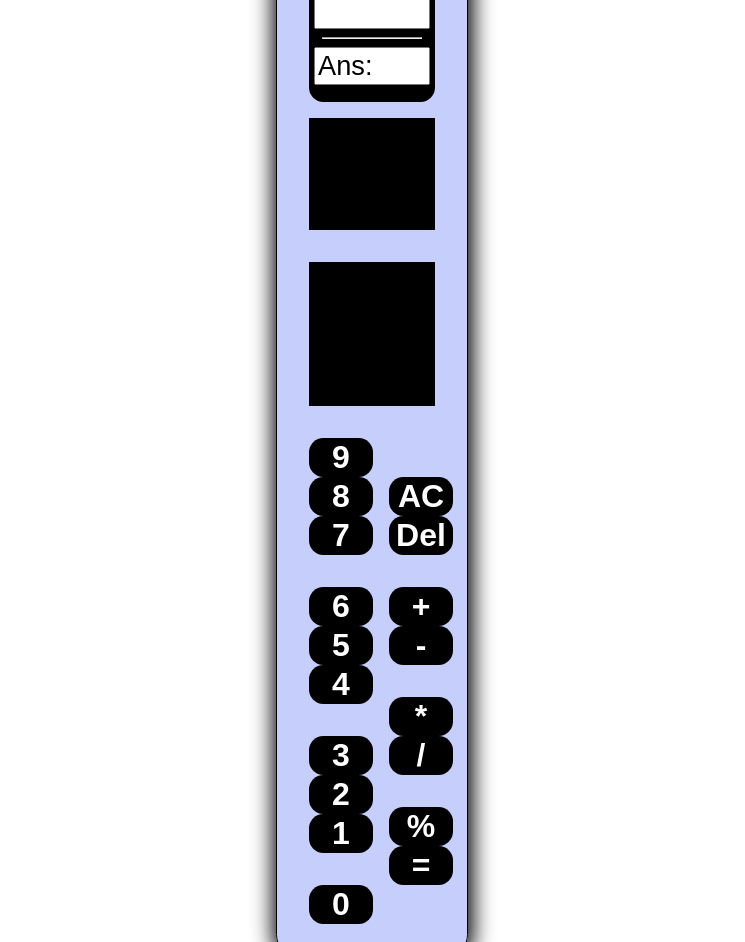
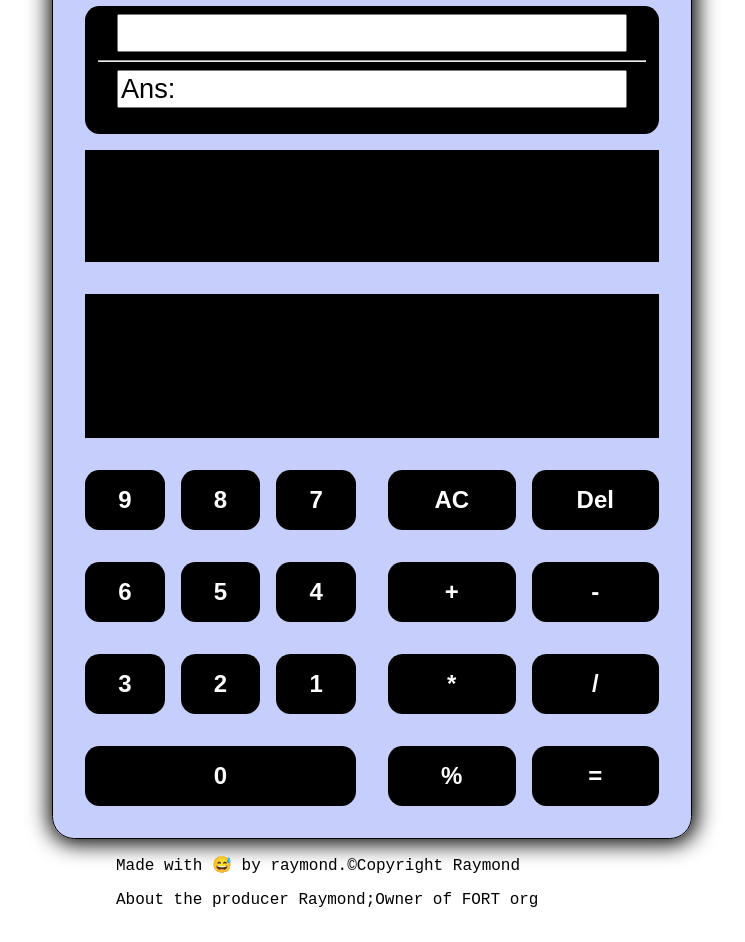
Before and after one commit to Raymond16-cyber/calculatorApp, a plain HTML site: page public/index.html in a window 1280 px wide. Shown: the part 107-1049 px from the top of the page, without its empty margins (268-1013 px from the left). Drawn offline with Linux system fonts and the light colour scheme.

Commit message:
first commit

```diff
--- a/public/css/style.css
+++ b/public/css/style.css
@@ -1,76 +1,64 @@
 body {
     margin: 0;
-    padding: 0 10rem 0 10rem;
+    padding: 0 2rem;
     box-sizing: border-box;
     font-family: 'Courier New', Courier, monospace;
-    /* height: 100vh; */
+}
 
-    /* background-image: url('https://images.unsplash.com/photo-1517841905240-472988babdf9?crop=entropy&cs=tinysrgb&fit=max&fm=jpg&ixid=MnwzNjUyOXwwfDF8c2VhcmNofDJ8fGNhbGN1bGF0b3J8ZW58MHx8fHwxNjg5NTY4NzQy&ixlib=rb-4.0.3&q=80&w=1080'); */
-
-
-}
-@media (min-width:730px) {
-    body{
-        /* display: none; */
-        padding: 0 34rem 0 34rem;
-    }
-}
-@media (max-width:1024px) {
-    body{
-        /* display: none; */
-
-        padding: 0 10rem 0 10rem;
+@media (min-width: 768px) {
+    body {
+        padding: 0 10rem;
     }
 }
 
-.calculator−container{
+@media (min-width: 1024px) {
+    body {
+        padding: 0 20rem;
+    }
+}
+
+.calculator-container {
     border: 1px solid black;
-    /* height: 100vh; */
-    padding: 0 2rem 2rem 2rem;
+    padding: 2rem;
     border-radius: 1.4rem;
     background-color: rgba(34, 65, 238, 0.253);
     box-shadow: 1px 1px 21px 4px black;
 }
-.calculator−container−inner{
+
+.calculator-container-inner {
     display: flex;
     flex-direction: column;
-
 }
 
-
-
-/* calculator output */
-.calc−output{
-    max-width: 100%;
+/* Calculator output */
+.calc-output {
+    width: 100%;
     height: 8rem;
     background-color: #000000;
     color: white;
-    /* justify-content: center; */
-    align-content: center;
-    text-align: center;
     border-radius: 0.9rem;
+}
 
-}
-.calc−output−upper, .calc−output−lower{
+.calc-output-upper, .calc-output-lower {
     display: flex;
     justify-content: center;
     align-items: center;
     font-weight: bold;
     padding: 0.5rem;
+}
 
-}
-.calc−output−hr{
+.calc-output-hr {
     margin: 0 0.8rem;
 }
-#output−fields{
+
+#output-fields {
     font-size: 1.7rem;
-    max-width: 98%;
+    width: 90%;
     height: 2rem;
-
 }
 
 /* Calculator controls */
-.calc−control{
+.calc-control {
     display: flex;
     justify-content: space-between;
     align-items: center;
@@ -78,64 +66,91 @@ body {
     width: 100%;
     height: 7rem;
     background-color: #000000;
-
 }
 
-/* Calculator bUTTONS */
-.calc−buttons{
+/* Calculator buttons */
+.calc-buttons {
     display: flex;
     flex-direction: column;
 }
-.upper−buttons{
+
+.upper-buttons {
     margin-top: 2rem;
     width: 100%;
     height: 9rem;
     background-color: #000000;
 }
 
- .lower−buttons{
+.lower-buttons {
     display: flex;
+    flex-wrap: wrap;
     justify-content: space-between;
-    align-items: center;
-    margin-top: 1rem;
     margin-top: 2rem;
- }
- .lower−btn−left{
+    gap: 2rem;
+}
+
+.lower-btn-left,
+.lower-btn-right {
     display: flex;
     flex-direction: column;
-    justify-content: space-between;
-    align-items: center;
-    margin-right: 1rem;
- }
- .lower−btn−left−inner{
+    gap: 1rem;
+    flex: 1;
+}
+.lower-btn-left-inner{
     display: flex;
     flex-direction: column;
     gap: 2rem;
 }
-.lower−btn−right−inner{
+.lower-btn-left-inner-one,.lower-btn-left-inner-two,.lower-btn-left-inner-three{
+    display: flex;
+    justify-content: space-between;
+    align-items: center;
+    gap: 1rem;
+}
+.lower-btn-right-inner{
     display: flex;
     flex-direction: column;
     gap: 2rem;
 }
-input[type="button"]{
-     width: 4rem;
-   /* /* height: 4rem; */
+input[type="button"] {
+    width: 100%;
+    padding: 1rem;
     background-color: #000000;
     color: white;
     border-radius: 0.9rem;
-    font-size: 2rem;
+    font-size: 1.5rem;
     font-weight: bold;
     border: none;
     cursor: pointer;
     transition: all 0.3s ease-in-out;
 }
-input[type="button"]:hover{
+
+input[type="button"]:hover {
     background-color: #ffffff;
     color: #000000;
-    transform: scale(1.1);
+    transform: scale(1.05);
 }
 
+input[type="text"] {
+    outline: none;
+    width: 90%;
+}
 
-input[type="text"]{
-    outline: none;
+/* Mobile optimization */
+@media (max-width: 600px) {
+    .lower-buttons {
+        flex-direction: column;
+    }
+
+    .lower-btn-left, .lower-btn-right {
+        width: 100%;
+    }
+
+    input[type="button"] {
+        font-size: 1.2rem;
+    }
+
+    .calc-output {
+        height: auto;
+    }
 }
--- a/public/index.html
+++ b/public/index.html
@@ -8,83 +8,196 @@
     <link rel="icon" href="assets/favicon.png" />
   </head>
   <body>
-
-    <div class="calculator−container">
-      <div class="head" style="display: flex;align-items: center;justify-content: space-between;">
+    <div class="calculator-container">
+      <div
+        class="head"
+        style="
+          display: flex;
+          align-items: center;
+          justify-content: space-between;
+        "
+      >
         <h1>FORT</h1>
-        <img src="assets/favicon.png" alt="" width="60" height="60">
+        <img src="assets/favicon.png" alt="" width="60" height="60" />
       </div>
-      <div class="calculator−container−inner">
-        <div class="calc−output">
-          <div class="calc−output−upper">
+      <div class="calculator-container-inner">
+        <div class="calc-output">
+          <div class="calc-output-upper">
             <input
               type="text"
               name=""
-              id="output−fields"
+              id="output-fields"
               value=""
-              class="calc−output−inner−input1"
+              class="calc-output-inner-input1"
               readonly
-              autofocus ="none"
+              autofocus="none"
             />
           </div>
-          <hr class="calc−output−hr" />
-          <div class="calc−output−lower">
+          <hr class="calc-output-hr" />
+          <div class="calc-output-lower">
             <input
               type="text"
               name=""
-              id="output−fields"
+              id="output-fields"
               value="Ans:  "
-              class="calc−output−inner−input2"
+              class="calc-output-inner-input2"
             />
           </div>
         </div>
-        <div class="calc−control">
+        <div class="calc-control">
           <p>Control goes here</p>
         </div>
-        <div class="calc−buttons">
-          <div class="upper−buttons">
+        <div class="calc-buttons">
+          <div class="upper-buttons">
             <p>upper buttons go here</p>
           </div>
-          <div class="lower−buttons">
-            <div class="lower−btn−left">
-              <div class="lower−btn−left−inner">
-                <div class="lower−btn−left−inner−one">
-                  <input type="button" name="" id="" value="9" class="calcNumber9" />
-                  <input type="button" name="" id="" value="8" class="calcNumber8" />
-                  <input type="button" name="" id="" value="7" class="calcNumber7" />
+          <div class="lower-buttons">
+            <div class="lower-btn-left">
+              <div class="lower-btn-left-inner">
+                <div class="lower-btn-left-inner-one">
+                  <input
+                    type="button"
+                    name=""
+                    id=""
+                    value="9"
+                    class="calcNumber9"
+                  />
+                  <input
+                    type="button"
+                    name=""
+                    id=""
+                    value="8"
+                    class="calcNumber8"
+                  />
+                  <input
+                    type="button"
+                    name=""
+                    id=""
+                    value="7"
+                    class="calcNumber7"
+                  />
                 </div>
-                <div class="lower−btn−left−inner−two">
-                  <input type="button" name="" id="" value="6" class="calcNumber6" />
-                  <input type="button" name="" id="" value="5" class="calcNumber5" />
-                  <input type="button" name="" id="" value="4" class="calcNumber4" />
+                <div class="lower-btn-left-inner-two">
+                  <input
+                    type="button"
+                    name=""
+                    id=""
+                    value="6"
+                    class="calcNumber6"
+                  />
+                  <input
+                    type="button"
+                    name=""
+                    id=""
+                    value="5"
+                    class="calcNumber5"
+                  />
+                  <input
+                    type="button"
+                    name=""
+                    id=""
+                    value="4"
+                    class="calcNumber4"
+                  />
                 </div>
-                <div class="lower−btn−left−inner−three">
-                  <input type="button" name="" id="" value="3" class="calcNumber3" />
-                  <input type="button" name="" id="" value="2" class="calcNumber2" />
-                  <input type="button" name="" id="" value="1" class="calcNumber1" />
+                <div class="lower-btn-left-inner-three">
+                  <input
+                    type="button"
+                    name=""
+                    id=""
+                    value="3"
+                    class="calcNumber3"
+                  />
+                  <input
+                    type="button"
+                    name=""
+                    id=""
+                    value="2"
+                    class="calcNumber2"
+                  />
+                  <input
+                    type="button"
+                    name=""
+                    id=""
+                    value="1"
+                    class="calcNumber1"
+                  />
                 </div>
                 <div>
-                  <input type="button" value="0" style="width: 100%;" class="calcNumber0"/>
-              </div>
+                  <input
+                    type="button"
+                    value="0"
+                    style="width: 100%"
+                    class="calcNumber0"
+                  />
+                </div>
               </div>
             </div>
-            <div class="lower−btn−right">
-              <div class="lower−btn−right−inner">
-                <div>
-                  <input type="button" name="" id="" value="AC" class="calcClearButton" />
-                  <input type="button" name="" id="" value="Del" class="calcSignDelete" />
+            <div class="lower-btn-right">
+              <div class="lower-btn-right-inner">
+                <div style="display: flex;gap: 1rem;">
+                  <input
+                    type="button"
+                    name=""
+                    id=""
+                    value="AC"
+                    class="calcClearButton"
+                  />
+                  <input
+                    type="button"
+                    name=""
+                    id=""
+                    value="Del"
+                    class="calcSignDelete"
+                  />
                 </div>
-                <div>
-                  <input type="button" name="" id="" value="+" class="calcSignAdd" />
-                  <input type="button" name="" id="" value="-" class="calcSignSubtract" />
+                <div style="display: flex;gap: 1rem;">
+                  <input
+                    type="button"
+                    name=""
+                    id=""
+                    value="+"
+                    class="calcSignAdd"
+                  />
+                  <input
+                    type="button"
+                    name=""
+                    id=""
+                    value="-"
+                    class="calcSignSubtract"
+                  />
                 </div>
-                <div>
-                  <input type="button" name="" id="" value="*" class="calcSignMultiply" />
-                  <input type="button" name="" id="" value="/"  class="calcSignDivide"/>
+                <div style="display: flex;gap: 1rem;">
+                  <input
+                    type="button"
+                    name=""
+                    id=""
+                    value="*"
+                    class="calcSignMultiply"
+                  />
+                  <input
+                    type="button"
+                    name=""
+                    id=""
+                    value="/"
+                    class="calcSignDivide"
+                  />
                 </div>
-                <div>
-                  <input type="button" name="" id="" value="%" class="calcSignPercentage" />
-                  <input type="button" name="" id="" value="=" class="calcEqualSign" />
+                <div style="display: flex;gap: 1rem;">
+                  <input
+                    type="button"
+                    name=""
+                    id=""
+                    value="%"
+                    class="calcSignPercentage"
+                  />
+                  <input
+                    type="button"
+                    name=""
+                    id=""
+                    value="="
+                    class="calcEqualSign"
+                  />
                 </div>
               </div>
             </div>
@@ -92,13 +205,11 @@
         </div>
       </div>
     </div>
-    <footer style="margin-left: 4rem;">
-      <p> Made with 😅 by raymond.&copy;Copyright Raymond</p>
+    <footer style="margin-left: 4rem">
+      <p>Made with 😅 by raymond.&copy;Copyright Raymond</p>
       <p>About the producer Raymond;Owner of FORT org</p>
+    </footer>
 
-    </footer>
-    <!-- </div> -->
     <script src="js/script.js"></script>
-
   </body>
 </html>
--- a/public/js/script.js
+++ b/public/js/script.js
@@ -1,8 +1,8 @@
 const initialCalculationBox = document.querySelector(
-  ".calc−output−inner−input1"
+  ".calc-output-inner-input1"
 );
 
-const FinalCalculationBox = document.querySelector(".calc−output−inner−input2");
+const FinalCalculationBox = document.querySelector(".calc-output-inner-input2");
 //eval signs
 const addSign = document.querySelector(".calcSignAdd");
 const subSign = document.querySelector(".calcSignSubtract");
```
